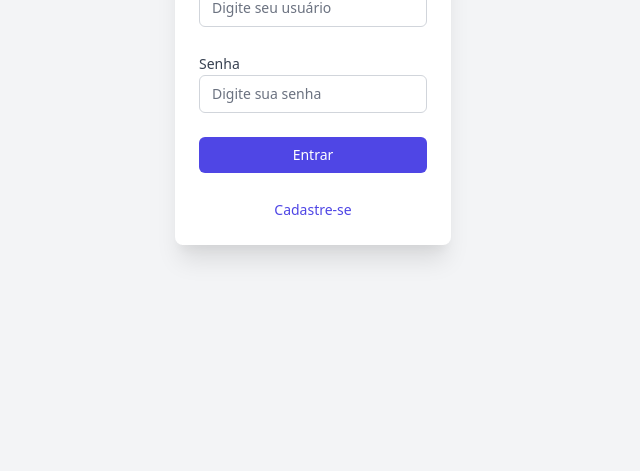
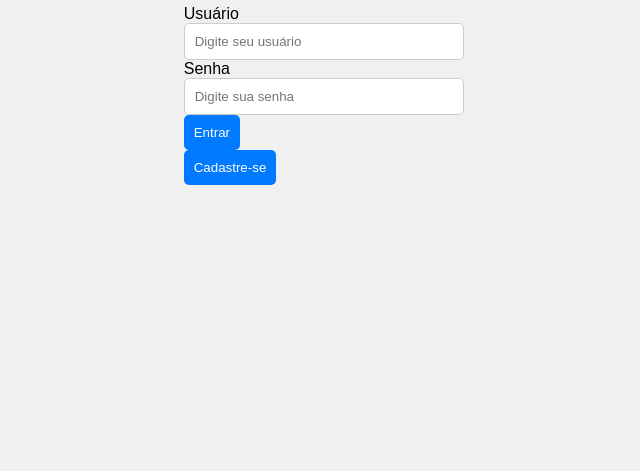
Before and after one commit to ErickJulio/sitesApiDados, a website: page index.html in a window 1280 px wide. Shown: the part 329-800 px from the top of the page, without its empty margins (327-967 px from the left). Drawn offline with nearby package versions, Linux system fonts and the light colour scheme.

Commit message:
Update index.html

```diff
--- a/index.html
+++ b/index.html
@@ -5,7 +5,7 @@
     <meta name="viewport" content="width=device-width, initial-scale=1.0">
     <title>Login</title>
     <link rel="stylesheet" type="text/css" href="assets\css\pagina-inicial.css">
-    <link href="https://cdn.jsdelivr.net/npm/tailwindcss@2.1.2/dist/tailwind.min.css" rel="stylesheet">
+
 </head>
 <body class="bg-gray-100">
     <div class="flex items-center justify-center h-screen">
```
